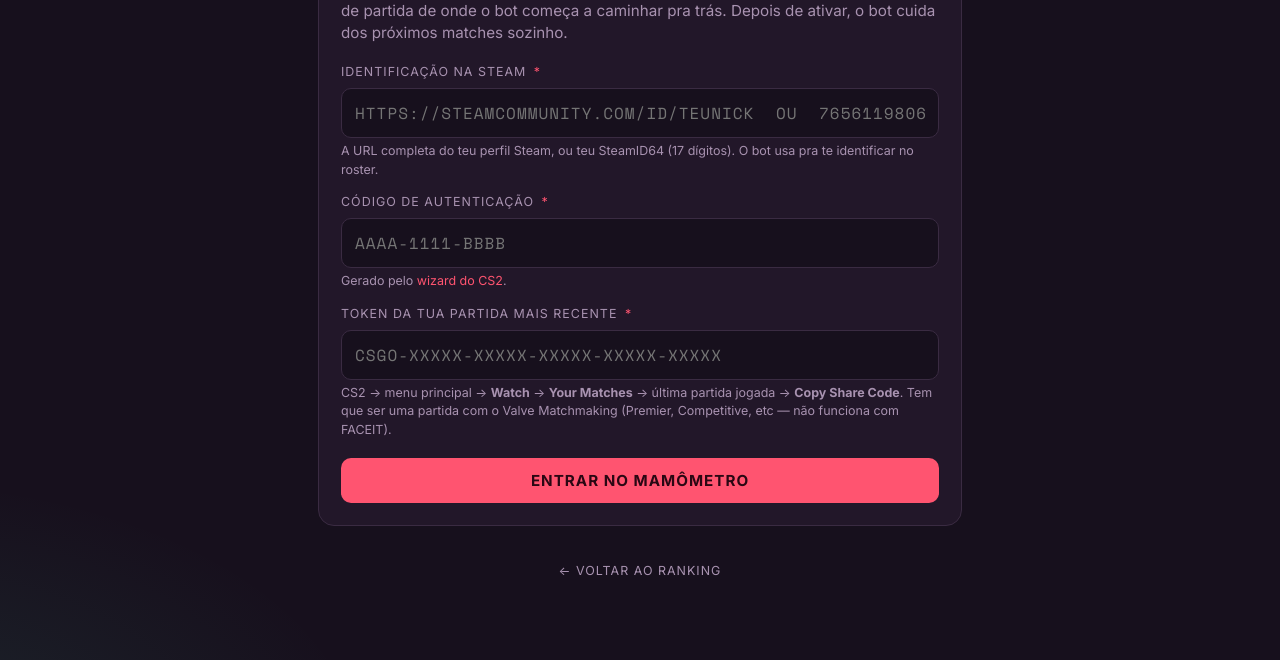
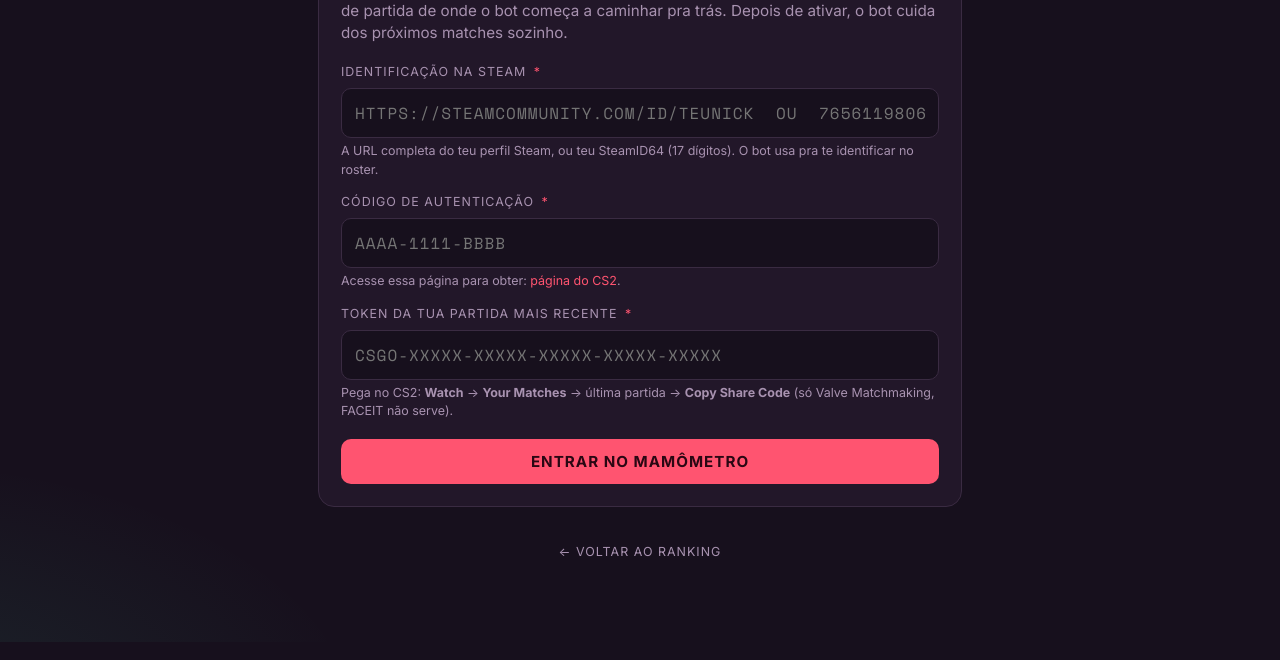
Before and after one commit to vcalil/mamometroCS, a website: page public/onboard.html in a window 1280 px wide. Shown: the part 268-928 px from the top of the page. Drawn offline with nearby package versions, Linux system fonts and the light colour scheme; no server answers.

Commit message:
chore(onboard UX): trim share code hint + rename Wizard to PT
3 mudancas no public/onboard.html (standalone):

1. 'Gerado pelo wizard do CS2.' -> 'Acesse essa pagina para obter:'
   (link: 'pagina do CS2'). O user pediu pra tirar 'Wizard' e usar PT.

2. Hint do share code (de 4 linhas com path completo no CS2) -> 1 linha:
   'Pega no CS2: Watch -> Your Matches -> ultima partida -> Copy
   Share Code (so Valve Matchmaking, FACEIT nao serve).'
   O user notou que o path completo ja' aparece dentro do wizard
   do CS2 mesmo, entao o hint detalhado aqui era redundante.

3. Botao do estado 'Voce ja esta no Mamometro' (link pro wizard):
   'Wizard do CS2 ->' -> 'Acessar pagina ->'

O SPA gate (src/ui/onboard.js) nao tem esses hints (layout mais
compacto, sem hint embaixo dos inputs), entao nao precisa de
mudanca.

```diff
--- a/public/onboard.html
+++ b/public/onboard.html
@@ -193,7 +193,7 @@
         placeholder="AAAA-1111-BBBB"
         aria-describedby="authCode-hint"
       >
-      <div class="hint" id="authCode-hint">Gerado pelo <a href="https://help.steampowered.com/pt/wizard/HelpWithGameIssue/?appid=730&issueid=128" target="_blank" rel="noopener">wizard do CS2</a>.</div>
+      <div class="hint" id="authCode-hint">Acesse essa página para obter: <a href="https://help.steampowered.com/pt/wizard/HelpWithGameIssue/?appid=730&issueid=128" target="_blank" rel="noopener">página do CS2</a>.</div>
 
       <label for="shareCode">
         Token da tua partida mais recente
@@ -210,7 +210,7 @@
         placeholder="CSGO-XXXXX-XXXXX-XXXXX-XXXXX-XXXXX"
         aria-describedby="shareCode-hint"
       >
-      <div class="hint" id="shareCode-hint">CS2 → menu principal → <b>Watch</b> → <b>Your Matches</b> → última partida jogada → <b>Copy Share Code</b>. Tem que ser uma partida com o Valve Matchmaking (Premier, Competitive, etc — não funciona com FACEIT).</div>
+      <div class="hint" id="shareCode-hint">Pega no CS2: <b>Watch</b> → <b>Your Matches</b> → última partida → <b>Copy Share Code</b> (só Valve Matchmaking, FACEIT não serve).</div>
 
       <button class="btn" type="submit" id="submit-btn">Entrar no Mamômetro</button>
     </form>
@@ -257,7 +257,7 @@
       <div style="display:flex;gap:10px;flex-wrap:wrap;">
         <a class="btn-org" href="/" style="text-decoration:none;display:inline-flex;align-items:center;">← Voltar ao ranking</a>
         <button class="btn-org" type="button" id="re-onboard-btn" style="cursor:pointer;border:1px solid var(--line);">Re-onboardar (codes novos)</button>
-        <a class="btn-org" href="https://help.steampowered.com/pt/wizard/HelpWithGameIssue/?appid=730&issueid=128" target="_blank" rel="noopener" style="text-decoration:none;display:inline-flex;align-items:center;">Wizard do CS2 ↗</a>
+        <a class="btn-org" href="https://help.steampowered.com/pt/wizard/HelpWithGameIssue/?appid=730&issueid=128" target="_blank" rel="noopener" style="text-decoration:none;display:inline-flex;align-items:center;">Acessar página ↗</a>
       </div>
       <div class="hint" style="margin-top:14px;color:var(--muted);font-size:.78rem;">
         Re-onboardar atualiza teu <code>authCode</code> + <code>anchorCode</code> no roster.
```
